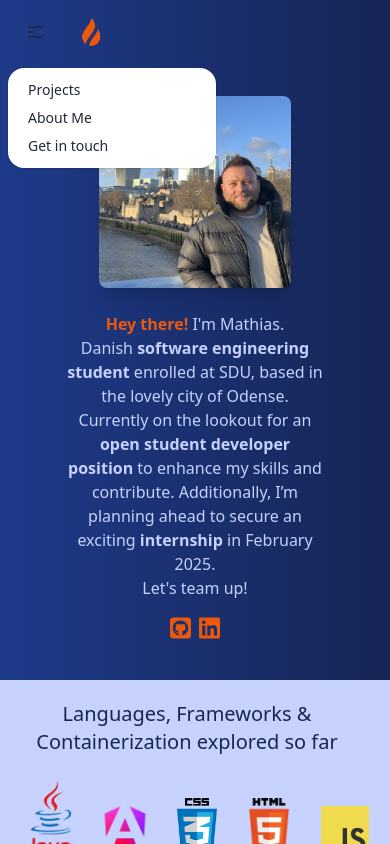
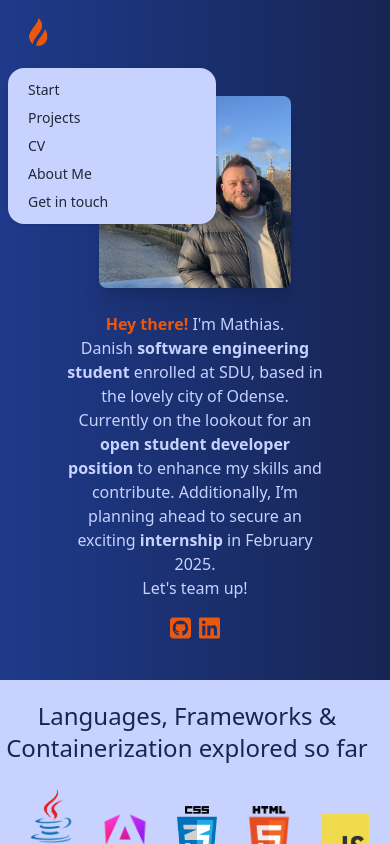
Before and after one commit to msundby/CV-Portfolio, an Angular app: page /projects in a window 390 px wide. Both pictures are taken after a click on the button 35 px from the left and 32 px from the top of the page. Shown: the top 844 px of the page. Built offline with nearby package versions, Linux system fonts and the light colour scheme.

Commit message:
Navbar responsive - Ready for production v1!

```diff
--- a/src/app/aboutme/aboutme.component.html
+++ b/src/app/aboutme/aboutme.component.html
@@ -1,11 +1,11 @@
-<div id="aboutMeStart" class="h-10 bg-gradient-to-r from-blue-900 to-blue-950"></div>
-<section class="pt-2 h-auto bg-gradient-to-r from-blue-900 to-blue-950 p-5 xl:pb-14">
+<div id="aboutMeStart" class="h-10 bg-gradient-to-r from-blue-900 to-blue-950 border-0 outline-none"></div>
+<section class="pt-2 mt-0 h-auto bg-gradient-to-r from-blue-900 to-blue-950 p-5 xl:pb-14">
 
-  <div class="text-xl text-normal mb-5 sm:mb-10 sm:text-4xl xl:mb-10 text-indigo-200 font-2xl flex flex-row justify-center">
+  <div class="text-4xl pt-5 text-normal mb-5 sm:mb-10 sm:text-4xl xl:mb-10 text-indigo-200 font-2xl flex flex-row justify-center">
     About me
   </div>
 
-<div id="textAndMosaic" class=" flex flex-col justify-center items-center xl:flex-row 2xl:justify-center 2xl:items-center 2xl:max-w-screen-2xl mx-auto">
+<div id="textAndMosaic" class=" flex flex-col justify-center items-center xl:flex-row 2xl:justify-center 2xl:items-center 2xl:max-w-screen-2xl mx-auto border-0 outline-none">
 
 
 
--- a/src/app/contact/contact.component.html
+++ b/src/app/contact/contact.component.html
@@ -4,7 +4,7 @@
       <div class="flex flex-col justify-center items-center pt-10 sm:p-0">
           <p class="ml-1 font-medium text-blue-950 dark:text-blue-400">Let's have a talk</p>
 
-          <h1 class="mt-2 text-2xl font-semibold text-blue-950 md:text-3xl dark:text-white">Get in touch</h1>
+          <h1 class="mt-2 text-3xl font-semibold text-blue-950 md:text-3xl dark:text-white">Get in touch</h1>
 
           <p class="ml-1 mt-3 font-medium text-lg text-blue-950 dark:text-gray-400 pb-4 text-center">I would love to hear more about your company and what i can contribute with!</p>
       </div>
--- a/src/app/frontpage/frontpage.component.html
+++ b/src/app/frontpage/frontpage.component.html
@@ -20,7 +20,7 @@
 
 
 <section class=" flex flex-col bg-gradient-to-r from-indigo-200 to-indigo-200 md:flex-row justify-center items-center md:pl-30 md:pr-30 lg:h-[26rem]">
-  <div id="languagesText" class="text-xl pr-4 pt-5 md:p-0 md:ml-3 md:mt-3 font-roboto text-center md:text-left md:font-normal md:text-4xl text-blue-950 md:w-2/5"> Languages, Frameworks & Containerization explored so far</div>
+  <div id="languagesText" class="text-2xl pr-4 pt-5 md:p-0 md:ml-3 md:mt-3 font-roboto text-center md:text-left md:font-normal md:text-4xl text-blue-950 md:w-2/5"> Languages, Frameworks & Containerization explored so far</div>
   <div id="companyLogos" class="text-4xl text-blue-950 md:w-2/5 font-2xl">
     <div class="flex flex-wrap pt-6 ml-4 mx-2 md:flex-wrap justify-center gap-x-6 gap-y-3 md:mx-0 md:justify-center md:items-center md:gap-y-3 md:gap-10 md:p-4">
       <div class="flex items-center"><img src="./assets/java.png" class="h-20 mb-3 md:h-16 md:mt-3 lg:h-18 xl:h-24"></div>
--- a/src/app/navbar/navbar.component.html
+++ b/src/app/navbar/navbar.component.html
@@ -3,17 +3,19 @@
   <div class="navbar-start">
     <div class="dropdown">
       <div tabindex="0" role="button" class="btn btn-ghost lg:hidden">
-        <svg xmlns="http://www.w3.org/2000/svg" class="h-5 w-5" fill="none" viewBox="0 0 24 24" stroke="currentColor"><path stroke-linecap="round" stroke-linejoin="round" stroke-width="2" d="M4 6h16M4 12h8m-8 6h16" /></svg>
+        <img id="burgerMenu" src="./assets/logo-only.png" class="h-9 sm:hidden">
       </div>
-      <ul tabindex="0" class="menu menu-sm dropdown-content mt-3 z-[1] p-2 shadow bg-base-100 rounded-box w-52">
-        <li><a>Projects</a></li>
-        <li><a>About Me</a></li>
-        <li><a>Get in touch</a></li>
+      <ul tabindex="0" class="menu menu-sm dropdown-content mt-3 z-[1] p-2 shadow bg-indigo-200 rounded-box w-52">
+        <li (click)="scrollTo('navbar')"><a>Start</a></li>
+        <li (click)="scrollTo('projectsStart')"><a>Projects</a></li>
+        <li (click)="scrollTo('cv')"><a>CV</a></li>
+        <li (click)="scrollTo('aboutMeStart')"><a>About Me</a></li>
+        <li (click)="scrollTo('contact')"><a>Get in touch</a></li>
       </ul>
     </div>
-    <a (click)="scrollTo('navbar')"><img src="./assets/logo-only.png" class="h-9 ml-4 cursor-pointer"></a>
+    <a (click)="scrollTo('navbar')"><img src="./assets/logo-only.png" class="h-9 ml-4 cursor-pointer hidden sm:block"></a>
   </div>
-  <div class="navbar-center hidden lg:flex">
+  <div id="normalMenu" class="navbar-center hidden sm:flex">
     <ul class="menu menu-horizontal px-1 text-lg text-indigo-200 mt-2 font-roboto">
       <li (click)="scrollTo('projectsStart')"><a>Projects</a></li>
       <li (click)="scrollTo('cv')"><a>CV</a></li>
--- a/src/app/projects/projects.component.html
+++ b/src/app/projects/projects.component.html
@@ -49,7 +49,7 @@
           </div>
             <div id="technologyContainer" class="bg-indigo-200 rounded-b-xl p-6 flex flex-col 2 place-items-center border-t-2 border-orange-400 flex-grow">
               <p class="font-roboto text-lg"><b>PERSONAL PORTFOLIO</b></p>
-              <p class="font-roboto text-md">Personal showcase & CV</p>
+              <p class="font-roboto text-md">Personal showcase & CV - Full responsive</p>
               <div id="techImages" class="flex flex-row mt-2">
                 <img src="./assets/angular.png" class="w-10 h-10 ml-2 mt-1.5 hover:scale-125" title="Angular 17"/>
                 <img src="./assets/tailwind-small.png" class="w-10 h-8 mt-2 ml-2 hover:scale-125" title="Tailwind CSS"/>
--- a/src/app/timeline/timeline.component.html
+++ b/src/app/timeline/timeline.component.html
@@ -1,7 +1,7 @@
 <div id="cv" class="h-10 bg-gradient-to-r from-blue-900 to-blue-950"></div>
 <section class="h-auto bg-gradient-to-r from-indigo-100 to-indigo-200 px-2 md:px-10 md:text-start lg:px-20 xl:px-48 pb-20" >
 
-  <div id="aboutme1234" class="text-xl pt-5 pb-5 sm:text-4xl text-blue-950 font-2xl flex flex-row justify-center sm:pb-14 mb-8 sm:pt-20">
+  <div id="aboutme1234" class="text-4xl text-center pt-12 pb-5 sm:text-4xl text-blue-950 font-2xl flex flex-row justify-center sm:pb-14 mb-8 sm:pt-20">
    Highlights from the past few years
   </div>
 
```
